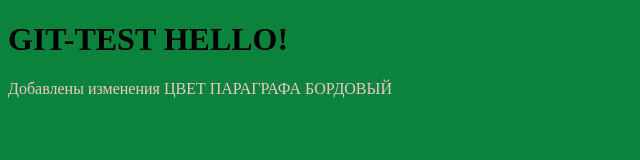
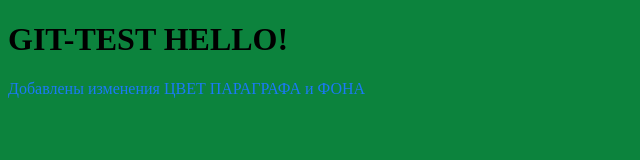
Before and after one commit to DenisVG/Gittest, a plain HTML site: page index.html in a window 1280 px wide. Shown: the whole page, without its empty margins (0-640 px from the left). Drawn offline with Linux system fonts and the light colour scheme.

Commit message:
Измены цвета в файле стилей. Фон и параграф

```diff
--- a/css/main.css
+++ b/css/main.css
@@ -2,5 +2,5 @@ body {
 	background: rgb(12, 131, 61);
 }
 p {
-	color: rgb(233, 202, 202);
+	color: rgb(27, 122, 247);
 }
--- a/index.html
+++ b/index.html
@@ -10,7 +10,7 @@
 
 <body>
 	<h1>GIT-TEST HELLO!</h1>
-	<p>Добавлены изменения ЦВЕТ ПАРАГРАФА БОРДОВЫЙ</p>
+	<p>Добавлены изменения ЦВЕТ ПАРАГРАФА и ФОНА</p>
 </body>
 
 </html>
```
